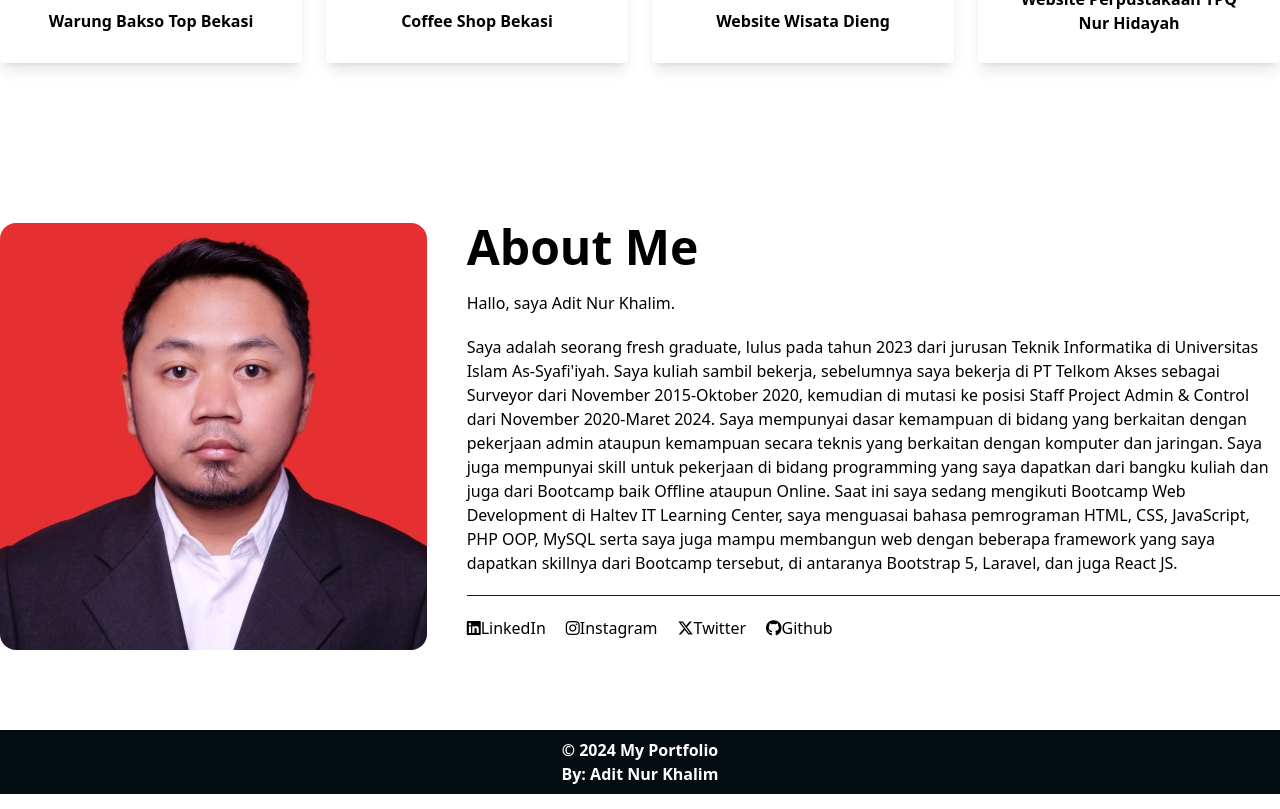
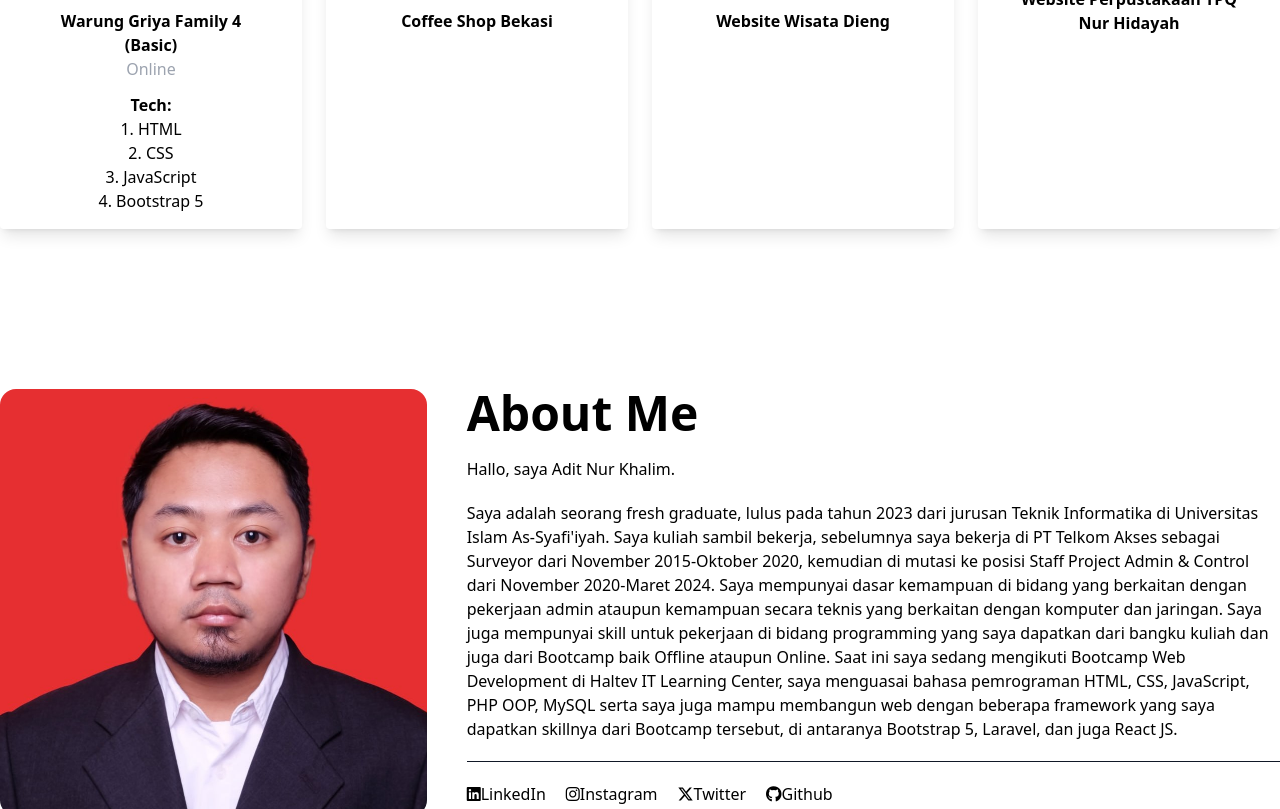
Before and after one commit to aditkhalim/tailwind-portfolio, a plain HTML site: page index.html in a window 1280 px wide. Shown: the part 2055-2864 px from the top of the page. Drawn offline with nearby package versions, Linux system fonts and the light colour scheme.

Commit message:
penambahan project di portfolio

```diff
--- a/index.html
+++ b/index.html
@@ -189,10 +189,20 @@
         <div class="grid grid-cols-2 md:grid-cols-4 w-11/12 md:container mx-auto gap-6">
             <!-- portfolio pertama -->
              <div class="rounded p-4 shadow-lg hover:shadow-md hover:shadow-blue-700">
-                <a href="">
+                <a href="https://wargrifam.netlify.app/" target="_blank">
                     <img src="assets/bakso.jpg" width=100%  class="w-full" alt="">
                     <div class="py-3 px-5">
-                        <h4 class="text-center font-bold">Warung Bakso Top Bekasi</h4>
+                        <h4 class="text-center font-bold">Warung Griya Family 4 (Basic)</h4>
+                        <h6 class="text-center text-gray-400">Online</h6>
+                    </div>
+                    <div class="text-center">
+                        <h6 class="font-bold">Tech:</h6>
+                        <ol>
+                            <li>1. HTML</li>
+                            <li>2. CSS</li>
+                            <li>3. JavaScript</li>
+                            <li>4. Bootstrap 5</li>
+                        </ol>
                     </div>
                 </a>
              </div>
@@ -252,9 +262,9 @@
     </section>
 
     <!-- footer -->
-     <footer class="py-2 text-center font-bold text-white" style="background-color: #040D12">
+    <footer class="py-2 text-center font-bold text-white" style="background-color: #040D12">
         &copy; 2024 My Portfolio <br> By: Adit Nur Khalim
-     </footer>
+    </footer>
 
     <script src="script.js"></script>
 </body>
```
